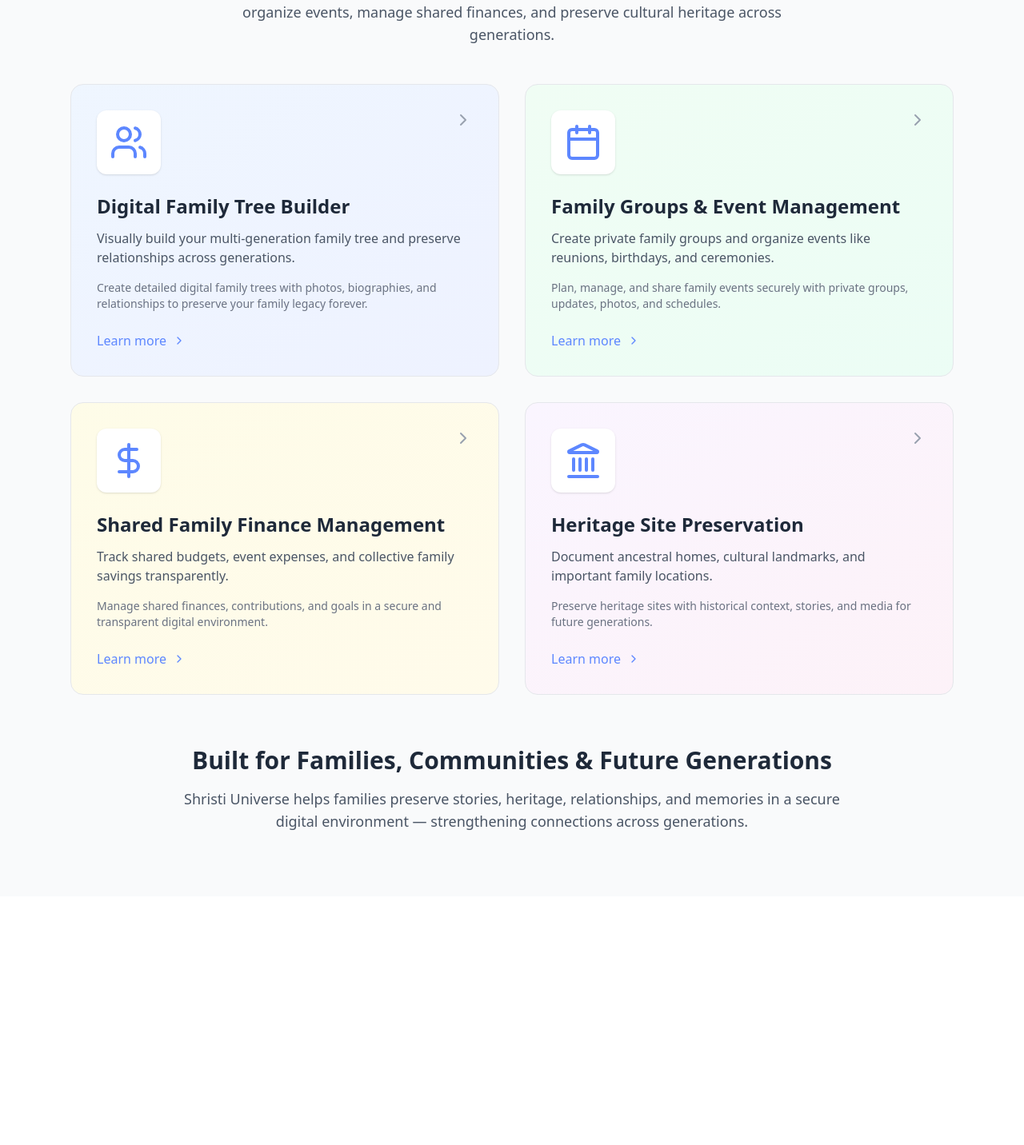
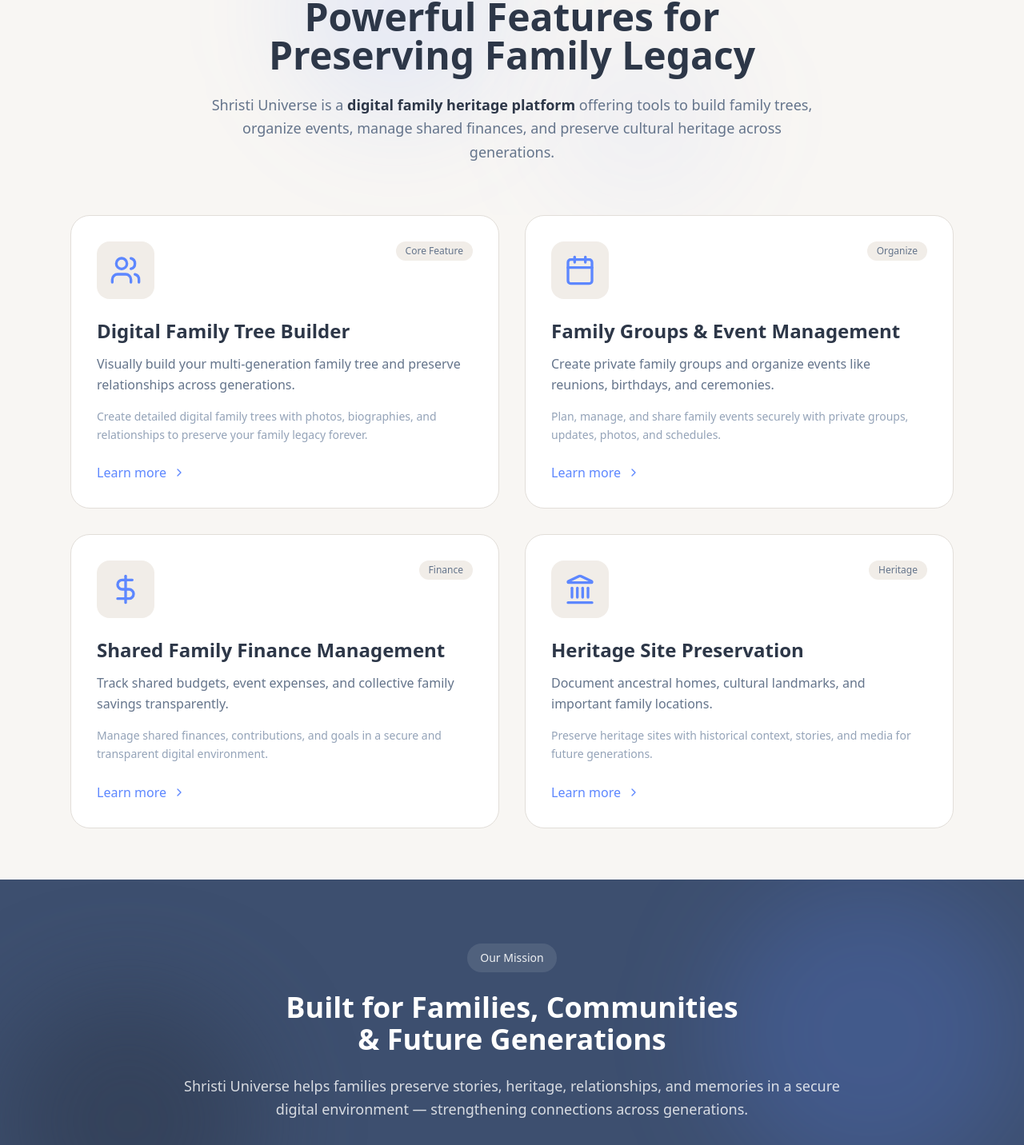
Before and after one commit to samirtiwari932/forked-shristi, a Next.js app: page /features in a window 1280 px wide. Shown: the part 187-1619 px from the top of the page at 80% size. Before the commit the page ends 1308 px from the top, so only its background shows below. Built offline with nearby package versions, Linux system fonts and the light colour scheme.

Commit message:
finished for good

```diff
--- a/app/features/page.tsx
+++ b/app/features/page.tsx
@@ -8,6 +8,7 @@
   DollarSign,
   Landmark,
   ChevronRight,
+  Sparkles,
 } from "lucide-react"
 
 export const metadata: Metadata = {
@@ -48,7 +49,7 @@
     longDescription:
       "Create detailed digital family trees with photos, biographies, and relationships to preserve your family legacy forever.",
     icon: Users,
-    color: "from-blue-50 to-indigo-50",
+    tag: "Core Feature",
   },
   {
     id: "event",
@@ -58,7 +59,7 @@
     longDescription:
       "Plan, manage, and share family events securely with private groups, updates, photos, and schedules.",
     icon: Calendar,
-    color: "from-green-50 to-emerald-50",
+    tag: "Organize",
   },
   {
     id: "finance",
@@ -68,7 +69,7 @@
     longDescription:
       "Manage shared finances, contributions, and goals in a secure and transparent digital environment.",
     icon: DollarSign,
-    color: "from-yellow-50 to-amber-50",
+    tag: "Finance",
   },
   {
     id: "heritage-sites",
@@ -78,7 +79,7 @@
     longDescription:
       "Preserve heritage sites with historical context, stories, and media for future generations.",
     icon: Landmark,
-    color: "from-purple-50 to-pink-50",
+    tag: "Heritage",
   },
 ]
 
@@ -87,14 +88,14 @@
 ========================= */
 export default function FeaturesPage() {
   return (
-    <div className="min-h-screen flex flex-col bg-gray-50">
+    <div className="min-h-screen flex flex-col bg-[#f8f6f3]">
       <Navbar />
 
       {/* Back Link */}
       <div className="max-w-6xl mx-auto px-6 pt-8">
         <Link
           href="/about"
-          className="flex items-center gap-2 text-gray-600 hover:text-[#5d87ff]"
+          className="inline-flex items-center gap-2 text-[#64748b] hover:text-[#5d87ff] transition-colors"
         >
           <ArrowLeft className="w-5 h-5" aria-hidden />
           <span className="font-medium">Back to About</span>
@@ -103,16 +104,27 @@
 
       <main className="flex-1">
         {/* PAGE HEADER */}
-        <section className="max-w-6xl mx-auto px-6 py-12 text-center">
-          <h1 className="text-4xl font-bold text-gray-800 mb-4">
+        <section className="relative max-w-6xl mx-auto px-6 py-16 text-center overflow-hidden">
+          {/* Decorative Elements */}
+          <div className="absolute top-0 left-1/4 w-72 h-72 bg-[#5d87ff]/10 rounded-full blur-3xl pointer-events-none" />
+          <div className="absolute bottom-0 right-1/4 w-64 h-64 bg-[#5d87ff]/5 rounded-full blur-3xl pointer-events-none" />
+
+          <div className="relative">
+            <span className="inline-flex items-center gap-2 px-4 py-2 rounded-full bg-[#5d87ff]/10 text-[#5d87ff] text-sm font-medium mb-6">
+              <Sparkles className="w-4 h-4" />
+              Explore Our Platform
+            </span>
+
+            <h1 className="text-4xl md:text-5xl font-bold text-[#2d3748] mb-6 text-balance">
               Powerful Features for Preserving Family Legacy
             </h1>
 
-          <p className="text-gray-600 text-lg max-w-3xl mx-auto">
-            Shristi Universe is a <strong>digital family heritage platform</strong>{" "}
+            <p className="text-[#64748b] text-lg max-w-3xl mx-auto leading-relaxed">
+              Shristi Universe is a <strong className="text-[#2d3748]">digital family heritage platform</strong>{" "}
               offering tools to build family trees, organize events, manage shared
               finances, and preserve cultural heritage across generations.
             </p>
+          </div>
         </section>
 
         {/* FEATURES GRID */}
@@ -128,35 +140,34 @@
                   className="group block"
                 >
                   <article
-                    className={`bg-linear-to-br ${feature.color} rounded-2xl p-8 h-full border border-gray-200 hover:border-[#5d87ff] transition-all hover:shadow-xl`}
+                    className="bg-white rounded-3xl p-8 h-full border border-[#e2ded9] hover:border-[#5d87ff]/40 transition-all hover:shadow-xl hover:shadow-[#5d87ff]/5"
                   >
                     <div className="flex items-start justify-between mb-6">
-                      <div className="bg-white p-4 rounded-xl shadow-sm">
+                      <div className="bg-[#f1ede8] p-4 rounded-2xl group-hover:bg-[#5d87ff]/10 transition-colors">
                         <Icon
-                          className="w-12 h-12 text-[#5d87ff]"
+                          className="w-10 h-10 text-[#5d87ff]"
                           aria-hidden
                         />
                       </div>
-                      <ChevronRight
-                        className="w-6 h-6 text-gray-400 group-hover:text-[#5d87ff] group-hover:translate-x-2 transition-all"
-                        aria-hidden
-                      />
+                      <span className="px-3 py-1 rounded-full bg-[#f1ede8] text-[#64748b] text-xs font-medium">
+                        {feature.tag}
+                      </span>
                     </div>
 
                     {/* H2 for SEO */}
-                    <h2 className="text-2xl font-bold text-gray-800 mb-3">
+                    <h2 className="text-2xl font-bold text-[#2d3748] mb-3 group-hover:text-[#5d87ff] transition-colors">
                       {feature.title}
                     </h2>
 
-                    <p className="text-gray-600 mb-4">
+                    <p className="text-[#64748b] mb-4 leading-relaxed">
                       {feature.description}
                     </p>
 
-                    <p className="text-gray-500 text-sm mb-6">
+                    <p className="text-[#94a3b8] text-sm mb-6 leading-relaxed">
                       {feature.longDescription}
                     </p>
 
-                    <span className="inline-flex items-center gap-2 text-[#5d87ff] font-medium">
+                    <span className="inline-flex items-center gap-2 text-[#5d87ff] font-medium group-hover:gap-3 transition-all">
                       Learn more
                       <ChevronRight className="w-4 h-4" aria-hidden />
                     </span>
@@ -168,15 +179,34 @@
         </section>
 
         {/* SEO CONTENT BLOCK */}
-        <section className="max-w-4xl mx-auto px-6 pb-20 text-center">
-          <h2 className="text-3xl font-bold text-gray-800 mb-4">
+        <section className="relative bg-[#3d4f6f] overflow-hidden">
+          {/* Decorative Elements */}
+          <div className="absolute top-0 right-0 w-96 h-96 bg-[#5d87ff]/20 rounded-full blur-3xl pointer-events-none" />
+          <div className="absolute bottom-0 left-0 w-80 h-80 bg-[#2d3748]/50 rounded-full blur-3xl pointer-events-none" />
+
+          <div className="relative max-w-4xl mx-auto px-6 py-20 text-center">
+            <span className="inline-flex items-center gap-2 px-4 py-2 rounded-full bg-white/10 text-white/90 text-sm font-medium mb-6">
+              Our Mission
+            </span>
+
+            <h2 className="text-3xl md:text-4xl font-bold text-white mb-6 text-balance">
               Built for Families, Communities & Future Generations
             </h2>
-          <p className="text-gray-600 text-lg">
+
+            <p className="text-white/80 text-lg leading-relaxed mb-8">
               Shristi Universe helps families preserve stories, heritage,
               relationships, and memories in a secure digital environment —
               strengthening connections across generations.
             </p>
+
+            <Link
+              href="/about"
+              className="inline-flex items-center gap-2 px-6 py-3 bg-[#5d87ff] text-white font-medium rounded-full hover:bg-[#4a6fcc] transition-colors"
+            >
+              Learn About Us
+              <ChevronRight className="w-4 h-4" />
+            </Link>
+          </div>
         </section>
       </main>
     </div>
```
Lines whose indentation alone changed are shown as unchanged.
